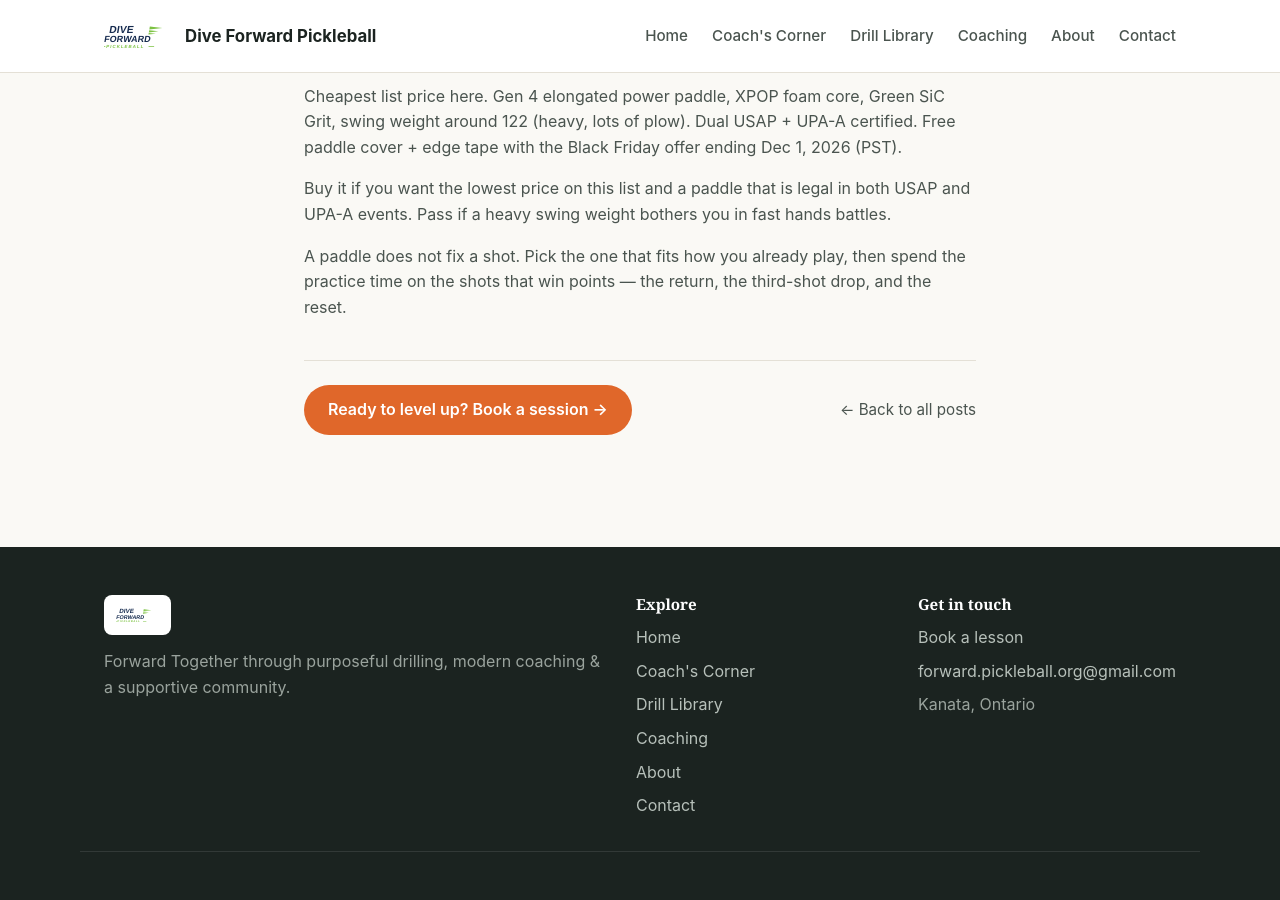
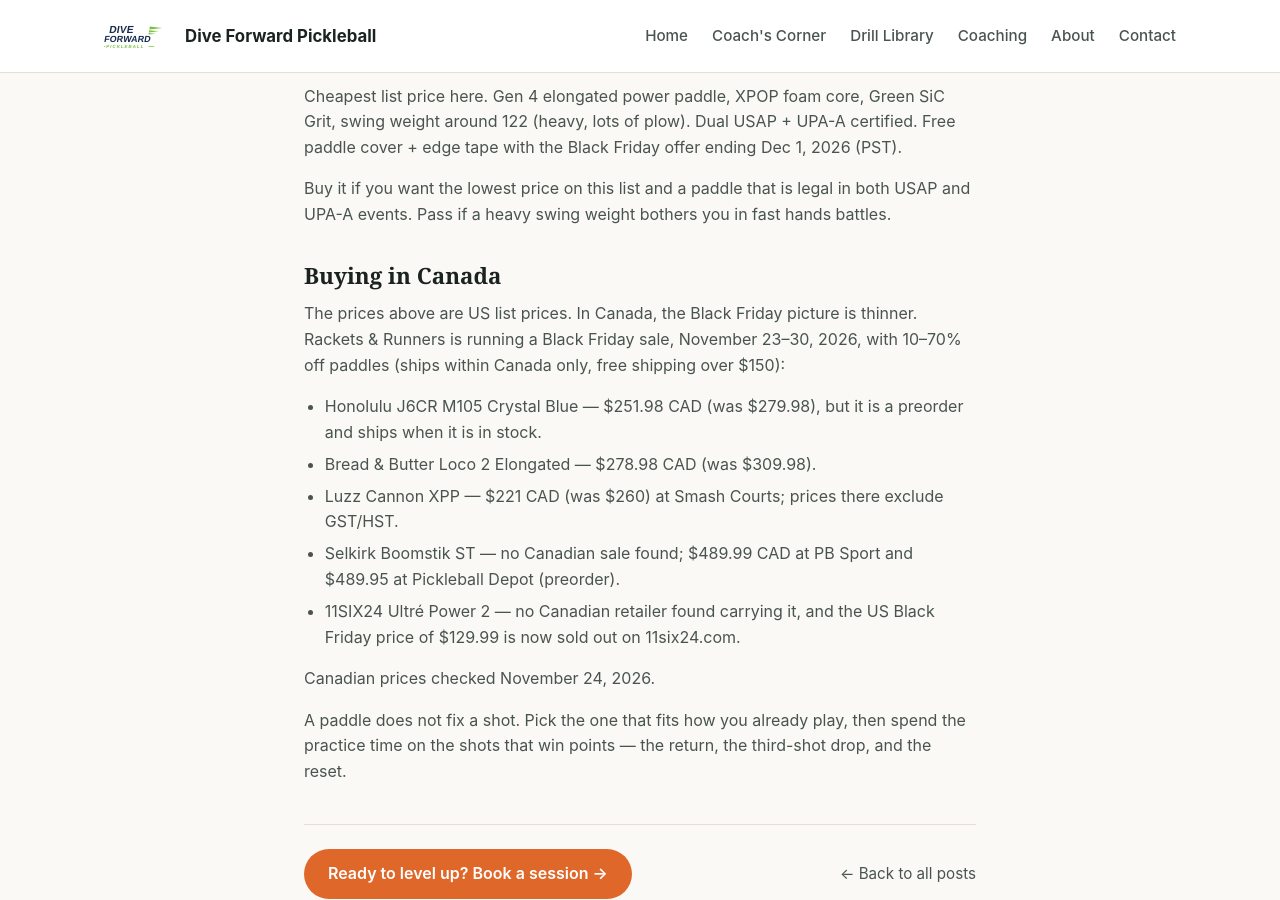
Before and after one commit to forwardpickleballorg-art/forwardpickleballorg-art.github.io, a Jekyll site: the page built from _posts/2026-11-24-top-5-pickleball-paddles-november-2026.html, in a window 1280 px wide and 900 px high, scrolled down 1742 px. Built offline with Jekyll 4.4.1, drawn with Linux system fonts in a browser that asks for light colours.

Commit message:
Add Buying in Canada section to Top 5 Paddles post

```diff
--- a/_posts/2026-11-24-top-5-pickleball-paddles-november-2026.html
+++ b/_posts/2026-11-24-top-5-pickleball-paddles-november-2026.html
@@ -43,4 +43,15 @@ redirect_from:
 <p>Cheapest list price here. Gen 4 elongated power paddle, XPOP foam core, Green SiC Grit, swing weight around 122 (heavy, lots of plow). Dual USAP + UPA-A certified. Free paddle cover + edge tape with the Black Friday offer ending Dec 1, 2026 (PST).</p>
 <p>Buy it if you want the lowest price on this list and a paddle that is legal in both USAP and UPA-A events. Pass if a heavy swing weight bothers you in fast hands battles.</p>
 
+<h2>Buying in Canada</h2>
+<p>The prices above are US list prices. In Canada, the Black Friday picture is thinner. Rackets &amp; Runners is running a Black Friday sale, November 23&ndash;30, 2026, with 10&ndash;70% off paddles (ships within Canada only, free shipping over $150):</p>
+<ul>
+<li>Honolulu J6CR M105 Crystal Blue &mdash; $251.98 CAD (was $279.98), but it is a preorder and ships when it is in stock.</li>
+<li>Bread &amp; Butter Loco 2 Elongated &mdash; $278.98 CAD (was $309.98).</li>
+<li>Luzz Cannon XPP &mdash; $221 CAD (was $260) at Smash Courts; prices there exclude GST/HST.</li>
+<li>Selkirk Boomstik ST &mdash; no Canadian sale found; $489.99 CAD at PB Sport and $489.95 at Pickleball Depot (preorder).</li>
+<li>11SIX24 Ultr&eacute; Power 2 &mdash; no Canadian retailer found carrying it, and the US Black Friday price of $129.99 is now sold out on 11six24.com.</li>
+</ul>
+<p>Canadian prices checked November 24, 2026.</p>
+
 <p>A paddle does not fix a shot. Pick the one that fits how you already play, then spend the practice time on the shots that win points &mdash; the return, the third-shot drop, and the reset.</p>
```
